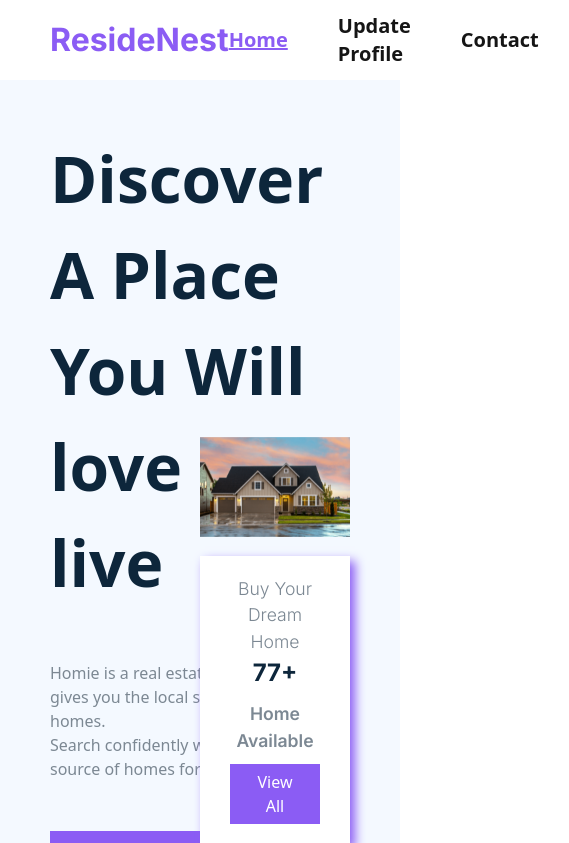
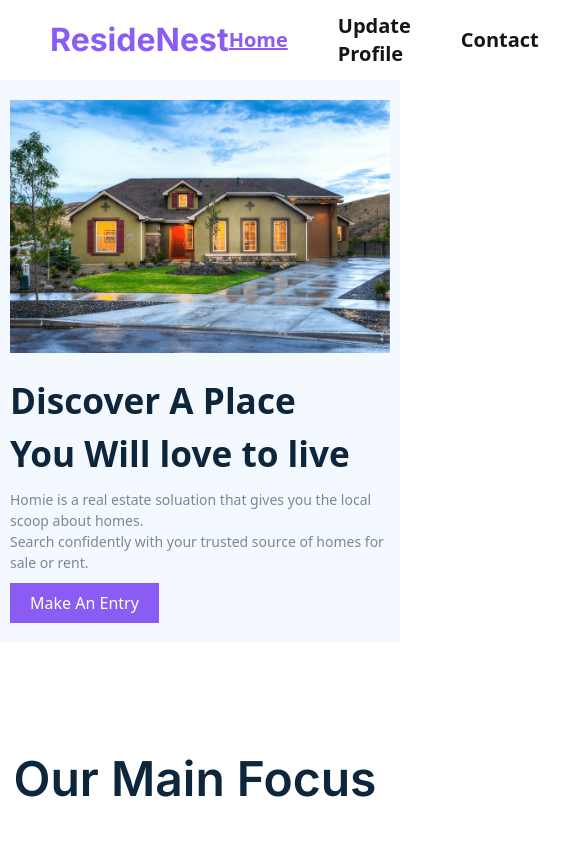
Before and after one commit to shsobur/reside-nest, a React (Vite) app: page / in a window 390 px wide. Shown: the top 843 px of the page, 569 px wide, since content can reach past the window. Built offline with nearby package versions, Linux system fonts and the light colour scheme.

Commit message:
Homa page baner section responsive completed

```diff
--- a/src/Layout/Pages/HomePageLayout/HomeBaner/HomeBaner.css
+++ b/src/Layout/Pages/HomePageLayout/HomeBaner/HomeBaner.css
@@ -28,6 +28,11 @@
   justify-content: center;
   height: 100%;
   width: 50%;
+}
+
+.home_baner_right_inner_contaienr {
+  height: auto;
+  width: 100%;
   position: relative;
 }
 
@@ -56,16 +61,13 @@
   background-color: #8b5cf4;
 }
 
-.swiper-wrapper {
-  padding-bottom: 30px;
-}
-
 .baner_rigth_dream_section_container {
   position: absolute;
   z-index: 88;
+  top: 80%;
+  left: 35%;
   text-align: center;
   padding: 20px 30px;
-  bottom: 80px;
   box-shadow: 5px 5px 10px #8b5cf4;
   background-color: #ffffff;
 }
@@ -98,3 +100,148 @@
   padding: 6px 20px;
   background-color: #8b5cf4;
 }
+
+
+
+
+
+
+
+
+@media screen and (max-width: 1536px) {
+  .baner_rigth_dream_section_container {
+    padding: 10px 30px;
+    top: 75%;
+    left: 32%;
+  }
+
+  .home_baner_left_contaienr h2 {
+    font-size: 3.8rem;
+  }
+}
+
+
+
+
+
+@media screen and (max-width: 1280px) {
+  .main_home_baner_outer_container {
+    height: auto;
+    padding: 30px 50px;
+  }
+
+  .baner_rigth_dream_section_container {
+    top: 72%;
+    left: 30%;
+  }
+
+  .home_baner_left_contaienr h2 {
+    font-size: 3.5rem;
+  }
+
+  .home_baner_left_contaienr p {
+    padding: 30px 0;
+  }
+}
+
+
+
+
+
+@media screen and (max-width: 1024px) {
+  .main_home_baner_outer_container {
+    height: auto;
+    padding: 30px 50px;
+  }
+
+  .main_home_baner_inner_container {
+    gap: 20px;
+  }
+
+  .baner_rigth_dream_section_container {
+    padding: 5px 20px;
+    top: 72%;
+    left: 25%;
+  }
+
+  .home_baner_left_contaienr h2 {
+    font-size: 2.4rem;
+  }
+
+  .home_baner_left_contaienr p {
+    padding: 10px 0;
+    font-size: 14px;
+  }
+
+  .baner_rigth_dream_section_container span {
+    font-size: 14px;
+  }
+
+  .baner_rigth_dream_section_container p {
+    font-size: 14px;
+    padding-bottom: 5px;
+  }
+
+  .baner_rigth_dream_section_container h2 {
+    font-size: 1.2rem;
+  }
+
+  .baner_rigth_dream_section_container button {
+    font-size: 14px;
+    padding: 4px 15px;
+  }
+}
+
+
+
+
+
+@media screen and (max-width: 768px) {
+  .main_home_baner_outer_container {
+    height: auto;
+    padding: 20px 10px;
+  }
+
+  .main_home_baner_inner_container {
+    flex-direction: column-reverse;
+  }
+
+  .home_baner_left_contaienr {
+    height: auto;
+    width: 100%;
+  }
+
+  .home_baner_right_contaienr {
+    height: auto;
+    width: 100%;
+  }
+
+  .baner_rigth_dream_section_container {
+    display: none;
+  }
+}
+
+
+
+
+
+@media screen and (max-width: 640px) {
+  .home_baner_left_contaienr button {
+    padding: 8px 20px;
+    font-size: 16px;
+  }
+}
+
+
+
+
+
+@media screen and (max-width: 475px) {
+  .container {
+    width: 100%;
+  }
+
+  .home_baner_left_contaienr h2 {
+    font-size: 2.2rem;
+  }
+}
--- a/src/Layout/Pages/HomePageLayout/HomeBaner/HomeBaner.jsx
+++ b/src/Layout/Pages/HomePageLayout/HomeBaner/HomeBaner.jsx
@@ -42,6 +42,7 @@ const HomeBaner = () => {
         </div>
 
         <div className="cursor-pointer home_baner_right_contaienr">
+          <div className="home_baner_right_inner_contaienr">
             <Swiper
             slidesPerView={1}
             spaceBetween={30}
@@ -69,6 +70,9 @@ const HomeBaner = () => {
             </div>
           </div>
 
+
+        </div>
+
       </div>
     </div>
   );
--- a/src/Layout/Pages/HomePageLayout/MainFocus/MainFocus.css
+++ b/src/Layout/Pages/HomePageLayout/MainFocus/MainFocus.css
@@ -68,21 +68,19 @@
 }
 
 .main_focus_builder_info_outer_container {
-  background-color: #e2efff;
-  border: 2px solid tomato;
+  background-color: #f2ecfe;
 }
 
 .main_focus_builder_info_inner_container {
   display: flex;
   align-items: center;
   justify-content: space-between;
-  padding: 20px 50px;
+  padding: 50px 50px;
 }
 
 .builder_par_section_container {
   text-align: center;
   font-family: "Inter", serif;
-  border: 2px solid red;
 }
 
 .builder_par_section_container h3 {
@@ -103,3 +101,57 @@
   justify-content: center;
   padding: 20px 0;
 }
+
+
+
+
+
+
+
+
+
+@media screen and (max-width: 1536px) {
+
+}
+
+
+
+
+
+@media screen and (max-width: 1280px) {
+  .main_focus_card_outer_container {
+    gap: 50px;
+  }
+}
+
+
+
+
+
+@media screen and (max-width: 1024px) {
+
+}
+
+
+
+
+
+@media screen and (max-width: 768px) {
+
+}
+
+
+
+
+
+@media screen and (max-width: 640px) {
+
+}
+
+
+
+
+
+@media screen and (max-width: 475px) {
+
+}
--- a/src/Layout/Pages/HomePageLayout/MainFocus/MainFocus.jsx
+++ b/src/Layout/Pages/HomePageLayout/MainFocus/MainFocus.jsx
@@ -1,6 +1,6 @@
+import "../MainFocus/MainFocus.css";
 import { Link } from "react-router-dom";
 import BuyHomeSvg from "../../../conmponents/AllSvgImages/BuyHomeSvg/BuyHomeSvg";
-import "../MainFocus/MainFocus.css";
 import RentHomeSvg from "../../../conmponents/AllSvgImages/RentHomeSvg/RentHomeSvg";
 import SellHomeSvg from "../../../conmponents/AllSvgImages/SellHomeSvg/SellHomeSvg";
 import ConstructionSvg from "../../../conmponents/AllSvgImages/ConstructionSvg/ConstructionSvg";
```
Also changed, not shown: src/Layout/conmponents/AllSvgImages/ApartioSvg/ApartioSvg.jsx (+1 -1 lines), src/Layout/conmponents/AllSvgImages/ApartmentsSvg/ApartmentsSvg.jsx (+1 -1 lines), src/Layout/conmponents/AllSvgImages/AreaSvg/AreaSvg.jsx (+1 -1 lines), src/Layout/conmponents/AllSvgImages/ConstructionSvg/ConstructionSvg.jsx (+1 -1 lines). Lines whose indentation alone changed are shown as unchanged.
